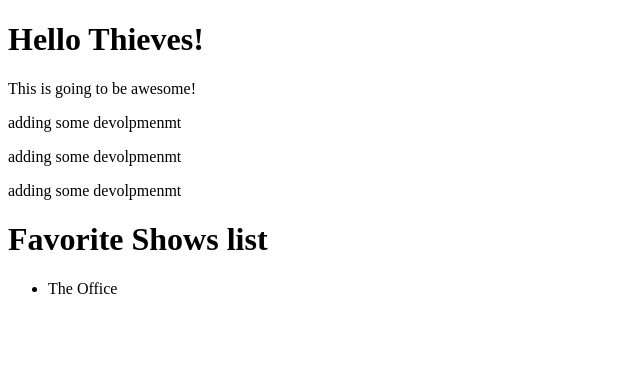
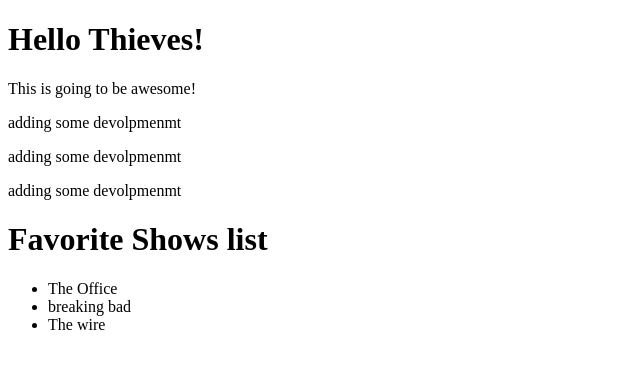
Before and after one commit to faithmcquade/inclass-work, a plain HTML site: page index.html in a window 1280 px wide. Shown: the whole page, without its empty margins (0-640 px from the left). Drawn offline with Linux system fonts and the light colour scheme.

Commit message:
added some of my favorite shows

```diff
--- a/index.html
+++ b/index.html
@@ -14,6 +14,8 @@
     <h1>Favorite Shows list</h1>
     <ul>
         <li>The Office</li>
+        <li>breaking bad</li>
+        <li>The wire</li>
     </ul>
 </body>
 </html>
```
